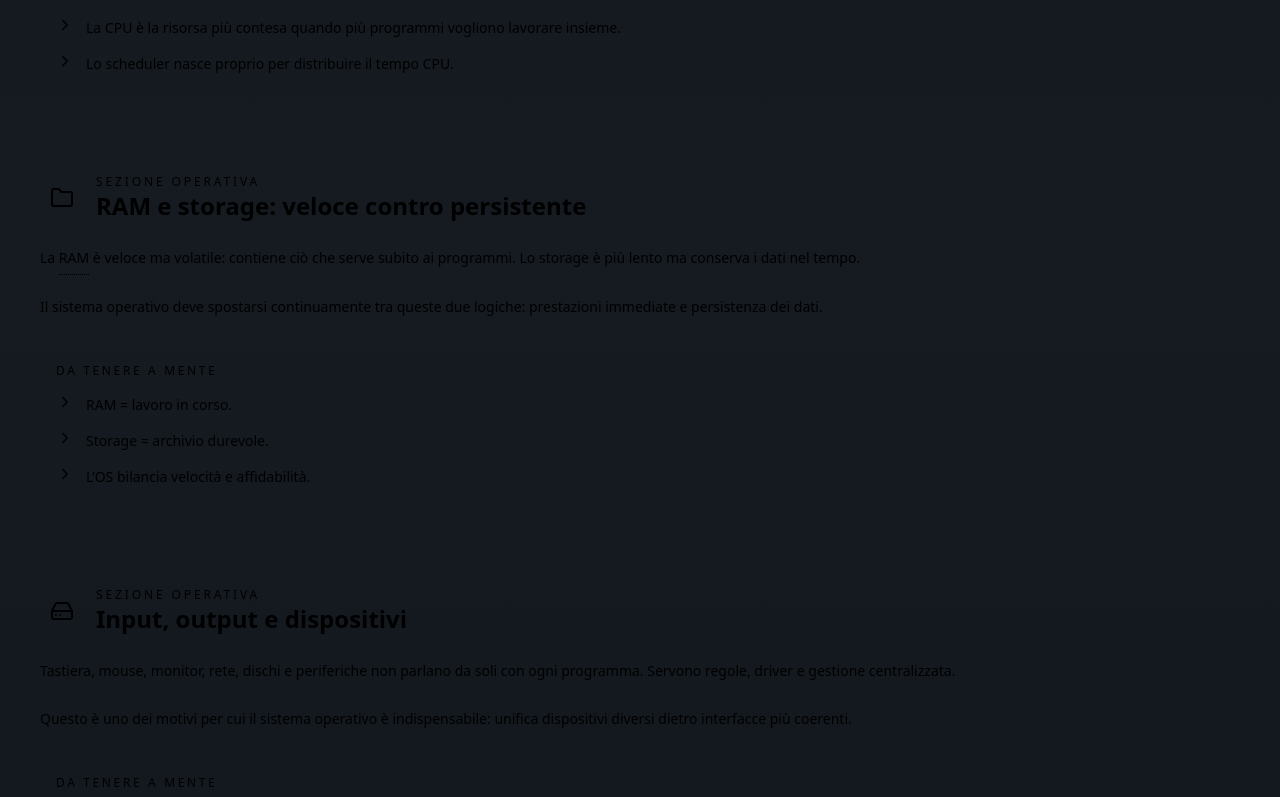
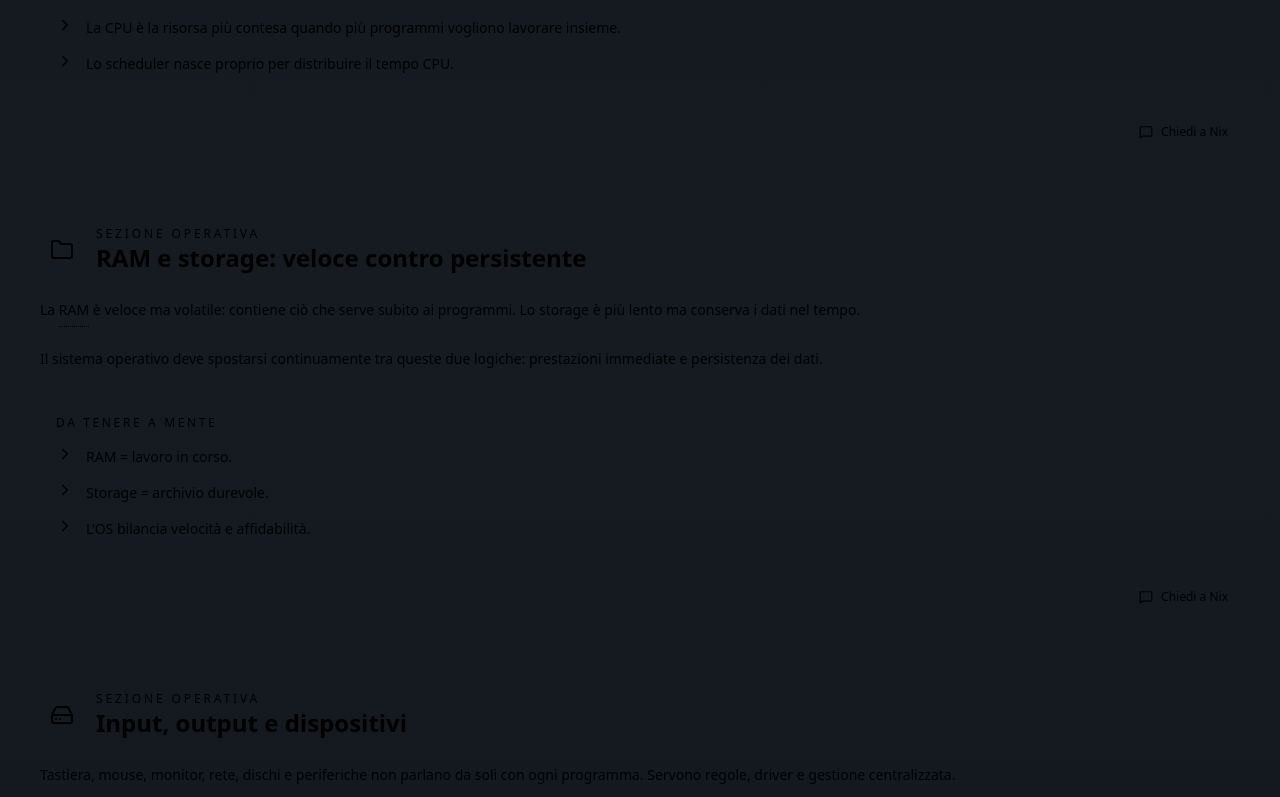
Before and after one commit to MT-Showcases/operating-systems-showcase, a Next.js app: page /chapters/hardware-cpu in a window 1280 px wide. Shown: the part 2083-2880 px from the top of the page. Built offline with nearby package versions, Linux system fonts and the light colour scheme.

Commit message:
feat: add 'Chiedi a Nix' button in SectionCard — opens TutorFloatingChat with section title pre-filled via nix:open custom event

```diff
--- a/components/SectionCard.tsx
+++ b/components/SectionCard.tsx
@@ -1,6 +1,8 @@
+'use client';
+
 import { getTermsByIds } from '@/data/glossary';
 import type { CommandReference, TerminalCommandBlock } from '@/data/types';
-import { Lock, Terminal, Settings, Folder, Cpu, ChevronRight, HardDrive, Network, BookOpen, Shield, Clock, Monitor } from 'lucide-react';
+import { Lock, Terminal, Settings, Folder, Cpu, ChevronRight, HardDrive, Network, BookOpen, Shield, Clock, Monitor, MessageSquare } from 'lucide-react';
 import GlossaryTerm from './GlossaryTerm';
 import TerminalCommand from './TerminalCommand';
 import CommandReferenceCard from './CommandReferenceCard';
@@ -144,6 +146,20 @@ export default function SectionCard({
           ))}
         </div>
       ) : null}
+
+      <div className="mt-6 flex justify-end">
+        <button
+          onClick={() => {
+            window.dispatchEvent(
+              new CustomEvent('nix:open', { detail: { prompt: `Spiegami questa sezione: ${title}` } })
+            );
+          }}
+          className="inline-flex items-center gap-2 border border-accent-cyan/40 bg-bg-surface px-3 py-1.5 text-xs text-accent-cyan transition hover:border-accent-cyan hover:bg-accent-cyan/10"
+        >
+          <MessageSquare className="h-3.5 w-3.5" />
+          Chiedi a Nix
+        </button>
+      </div>
     </section>
   );
 }
--- a/components/TutorFloatingChat.tsx
+++ b/components/TutorFloatingChat.tsx
@@ -55,6 +55,16 @@ export default function TutorFloatingChat() {
       document.body.style.overflow = '';
     };
   }, [open]);
+
+  useEffect(() => {
+    const handler = (e: Event) => {
+      const detail = (e as CustomEvent<{ prompt?: string }>).detail;
+      setOpen(true);
+      if (detail?.prompt) setQuestion(detail.prompt);
+    };
+    window.addEventListener('nix:open', handler);
+    return () => window.removeEventListener('nix:open', handler);
+  }, []);
 
   const ask = async () => {
     const q = question.trim();
```
